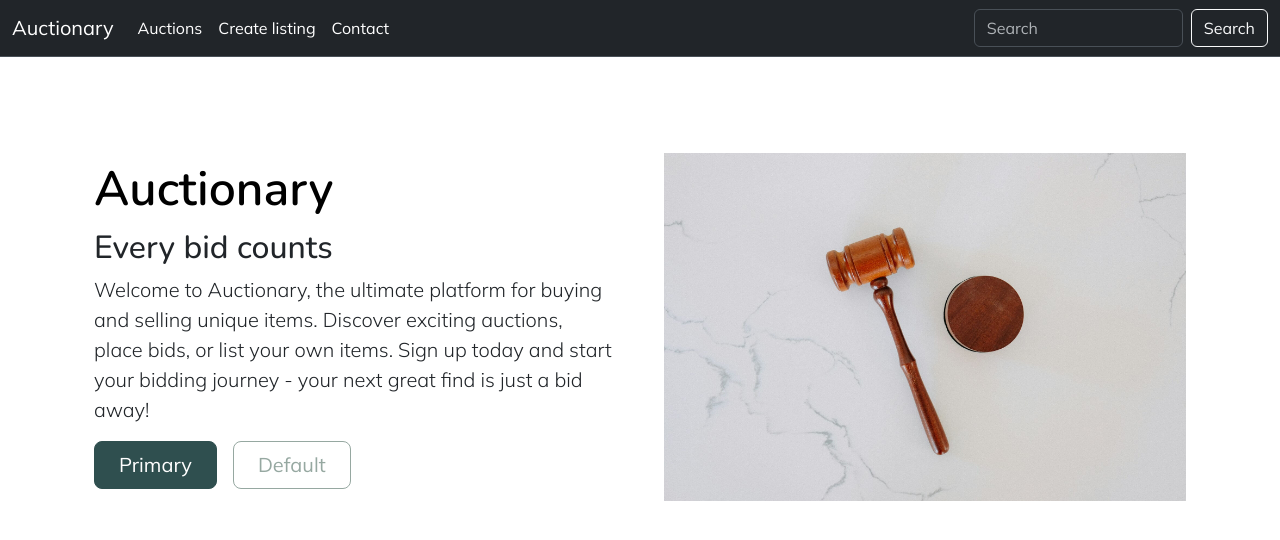
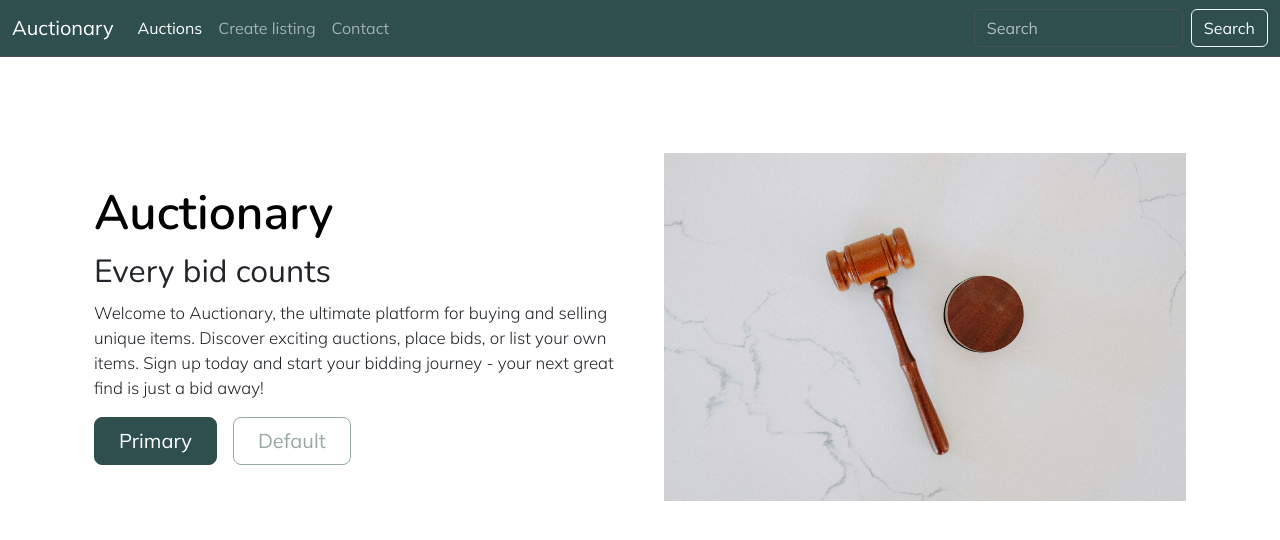
Before and after one commit to ebejmo/auctionary, a website: page index.html in a window 1280 px wide. Drawn offline with nearby package versions, Linux system fonts and the light colour scheme.

Commit message:
Adds custom styles

```diff
--- a/src/scss/_variables.scss
+++ b/src/scss/_variables.scss
@@ -300,6 +300,7 @@ $warning: $yellow;
 $danger: $red;
 $light: $gray-100;
 $dark: $gray-900;
+$highlight: #d35401;
 // scss-docs-end theme-color-variables
 
 // scss-docs-start theme-colors-map
@@ -312,6 +313,7 @@ $theme-colors: (
   'danger': $danger,
   'light': $light,
   'dark': $dark,
+  'highlight': $highlight,
 );
 // scss-docs-end theme-colors-map
 
@@ -679,7 +681,7 @@ $display-line-height: $headings-line-height;
 // scss-docs-end display-headings
 
 // scss-docs-start type-variables
-$lead-font-size: $font-size-base * 1.25;
+$lead-font-size: $font-size-base * 1.05;
 $lead-font-weight: 300;
 
 $small-font-size: 0.875em;
--- a/src/scss/custom/_main.scss
+++ b/src/scss/custom/_main.scss
@@ -1,9 +1,9 @@
-body {
-  background-color: $body-bg;
+.btn-register {
+  background: $highlight;
+  color: $white;
+
+  &:hover {
+    background-color: darken($highlight, 10%);
+    color: $white;
+  }
 }
-
-.img-hero {
-  display: none;
-  width: 700px;
-  height: 500px;
-}
--- a/src/scss/custom/_navbar.scss
+++ b/src/scss/custom/_navbar.scss
@@ -1,3 +1,4 @@
-.custom-navbar {
-  background-color: $primary;
+.custom-navbar,
+.form-control {
+  background-color: $primary !important;
 }
--- a/src/scss/custom/_typography.scss
+++ b/src/scss/custom/_typography.scss
@@ -14,6 +14,10 @@ button {
   font-weight: 500;
 }
 
+.slogan {
+  font-weight: 300;
+}
+
 p.light-text {
   font-weight: 300;
 }
--- a/src/scss/styles.scss
+++ b/src/scss/styles.scss
@@ -4,9 +4,10 @@
 @import '../../node_modules/bootstrap/scss/functions';
 
 // Bootstrap variables overrides
-@import 'variables';
+@import './variables';
 
 // Bootstrap variables copy
+@import '../../node_modules/bootstrap/scss/variables';
 @import '../../node_modules/bootstrap/scss/variables';
 
 // Bootstrap variables-dark copy
@@ -22,7 +23,7 @@
 @import '../../node_modules/bootstrap/scss/utilities';
 
 // Bootstrap styles
-@import '../../node_modules/bootstrap/scss/bootstrap';
+@import '../../node_modules/bootstrap/scss/bootstrap.scss';
 
 // Custom styles
 @import './custom/main';
```
Also changed, not shown: dist/css/styles.css, 1 other file.
